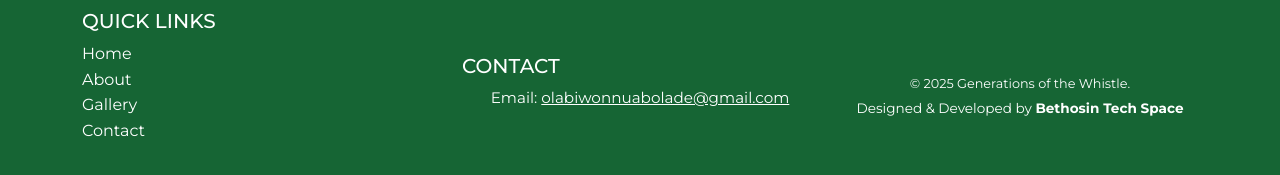
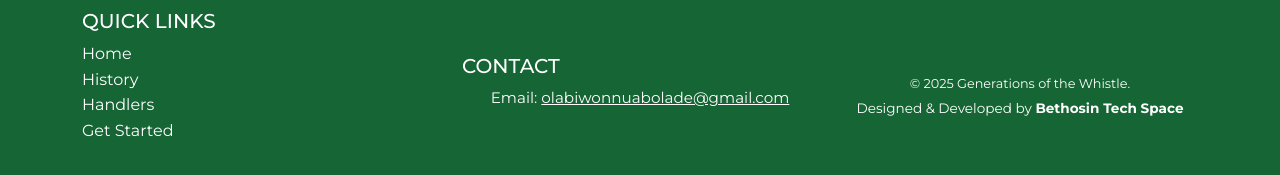
Before and after one commit to bethosin/sheepdog, a plain HTML site: page about.html in a window 1280 px wide. Shown: the part 6452-6627 px from the top of the page. Drawn offline with nearby package versions, Linux system fonts and the light colour scheme; a script that the page names is missing.

Commit message:
update
update

```diff
--- a/about.html
+++ b/about.html
@@ -475,9 +475,9 @@
         <h5 class="text-uppercase">Quick Links</h5>
         <ul class="list-unstyled">
           <li><a href="index.html" class="text-white text-decoration-none">Home</a></li>
-          <li><a href="about.html" class="text-white text-decoration-none">About</a></li>
-          <li><a href="handlers.html" class="text-white text-decoration-none">Gallery</a></li>
-          <li><a href="get-started.html" class="text-white text-decoration-none">Contact</a></li>
+          <li><a href="about.html" class="text-white text-decoration-none">History</a></li>
+          <li><a href="handlers.html" class="text-white text-decoration-none">Handlers</a></li>
+          <li><a href="get-started.html" class="text-white text-decoration-none">Get Started</a></li>
         </ul>
       </div>
 
```
Also changed, not shown: handlers.html (+3 -3 lines), index.html (+3 -3 lines).
